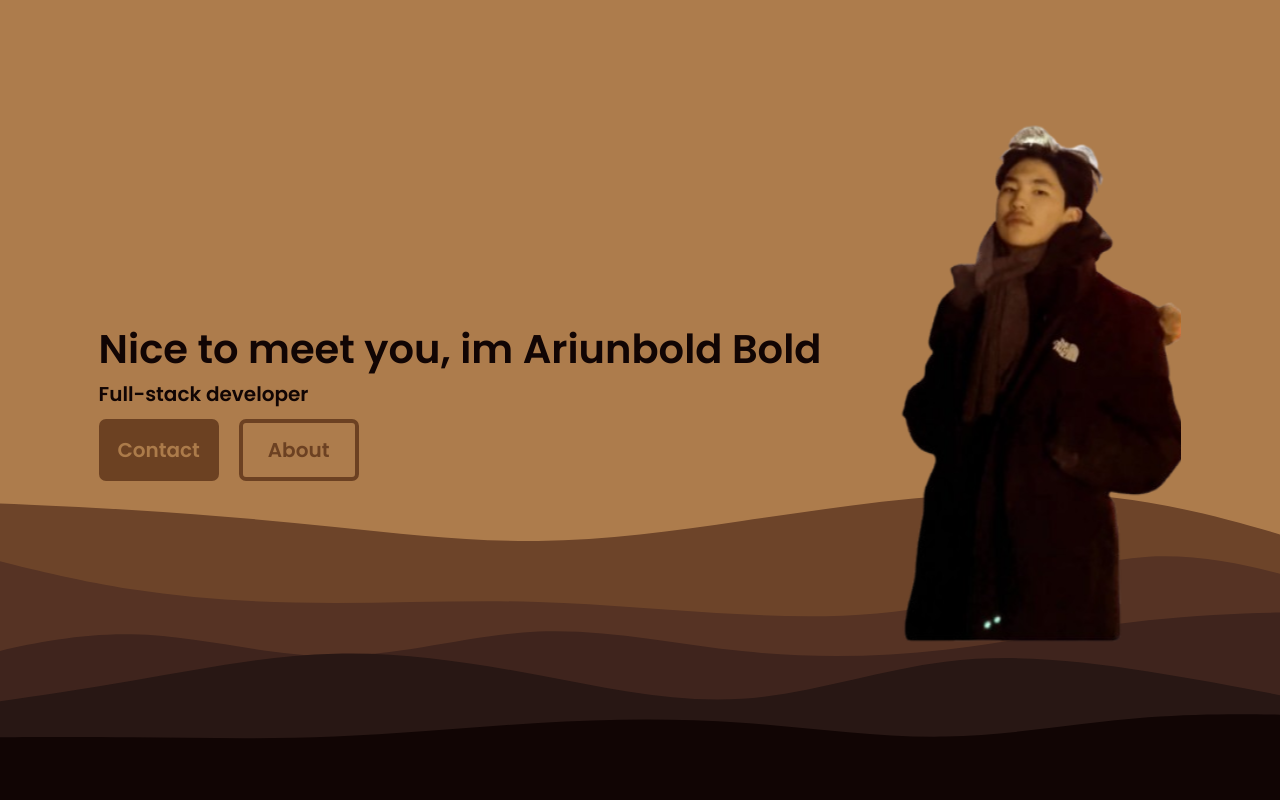
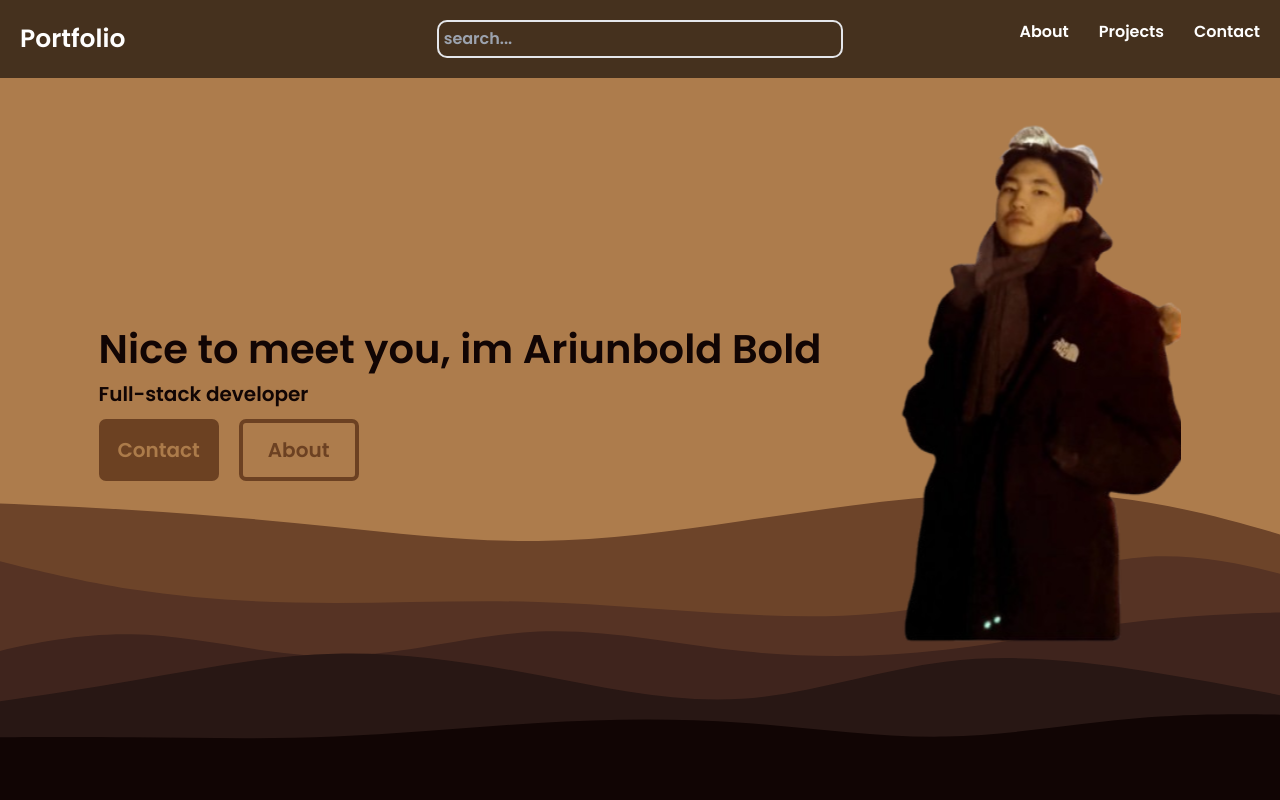
Before and after one commit to simp6969/portfolio, a Next.js app: page / in a window 1280 px wide. Shown: the top 800 px of the page. Built offline with nearby package versions, Linux system fonts and the light colour scheme.

Commit message:
out of coffee

```diff
--- a/app/globals.css
+++ b/app/globals.css
@@ -7,6 +7,9 @@
   --secondaryColor: #6c4122;
   --thirdColor: #3b1b12;
   --font-color: #110504;
+}
+html {
+  scroll-behavior: smooth;
 }
 
 body {
@@ -260,3 +263,37 @@ svg:hover {
     transform: translateX(0) !important;
   }
 }
+
+.headerContent {
+  transition-duration: 300ms;
+  width: 100%;
+  /* background-color: var(--secondaryColor); */
+  padding: 20px;
+  position: absolute;
+  transform: translateY(-60px);
+  backdrop-filter: blur(20px);
+  background: rgba(0, 0, 0, 0.6);
+}
+
+.header {
+  background-color: var(--primaryColor);
+  background-color: transparent;
+  backdrop-filter: blur(20px);
+}
+
+/* .header:hover {
+  .headerContent {
+    transform: translateY(-100px);
+  }
+} */
+
+.header:hover {
+  .headerContent {
+    transform: translateY(0);
+  }
+}
+
+textarea:focus,
+input:focus {
+  outline: var(--secondaryColor);
+}
--- a/app/page.js
+++ b/app/page.js
@@ -3,6 +3,7 @@
 import { Page3 } from "@/components/Page3";
 import { AboutMePage } from "@/components/Page2";
 import { useEffect, useRef, useState } from "react";
+import { Header } from "@/components/Header";
 
 export default function App() {
   const containerRef = useRef(null);
@@ -45,7 +46,9 @@ export default function App() {
   }, []);
   return (
     <div>
+      <Header />
       <div
+        id="page1"
         ref={containerRef}
         className="justify-center overflow-hidden p-[20px] max-[690px]:flex-wrap max-[690px]:p-[30px] items-center h-[100vh] w-[100vw] gap-[20px] page1 flex"
       >
--- /dev/null
+++ b/components/Header.jsx
@@ -0,0 +1,30 @@
+export function Header() {
+  return (
+    <div className="sticky header top-0 h-[auto] z-[1]">
+      <div className="headerContent flex flex-row gap-[10px]">
+        <div className="w-[33.33333333%]">
+          <h1 className="text-[25px] text-[white] hover:cursor-pointer">
+            <a href="#page1">Portfolio</a>
+          </h1>
+        </div>
+        <div className="w-[33.33333333%]">
+          <input
+            className="bg-[var(--primary-color)] outline-slate-[1c1c1c] w-[100%] border-2 rounded-[10px] text-[white] p-[5px]"
+            placeholder="search..."
+          ></input>
+        </div>
+        <div className="w-[33.33333333%] text-[white] justify-end flex gap-[30px] flex-row">
+          <a href="#page1" className="hover:cursor-pointer">
+            About
+          </a>
+          <a href="#page2" className="hover:cursor-pointer">
+            Projects
+          </a>
+          <a href="#page3" className="hover:cursor-pointer">
+            Contact
+          </a>
+        </div>
+      </div>
+    </div>
+  );
+}
--- a/components/Page2.jsx
+++ b/components/Page2.jsx
@@ -49,7 +49,7 @@ export function AboutMePage() {
   }, []);
 
   return (
-    <div className="page2 flex justify-center items-center w-full">
+    <div id="page2" className="page2 flex justify-center items-center w-full">
       <div className="flex flex-col gap-5 items-center w-full px-4 md:px-8">
         <div className="info-container flex flex-col md:flex-row gap-8 p-4 md:p-8 lg:p-12 w-full max-w-5xl">
           <section className="flex flex-col gap-2 border-r-0 md:border-r-2 border-gray-500 md:pr-8 w-full md:w-auto">
--- a/components/Page3.jsx
+++ b/components/Page3.jsx
@@ -58,7 +58,7 @@ export function Page3() {
   };
 
   return (
-    <div ref={pageRef} className="page3 w-full">
+    <div id="page3" ref={pageRef} className="page3 w-full">
       <div
         ref={windowRef}
         className="window-animation bg-[#18213a] p-4 md:p-5 flex flex-col md:flex-row rounded-[10px] max-[375px]:w-[90%] min-[780px]:w-[500px] md:w-[80%] mx-auto gap-4 md:gap-8"
```
